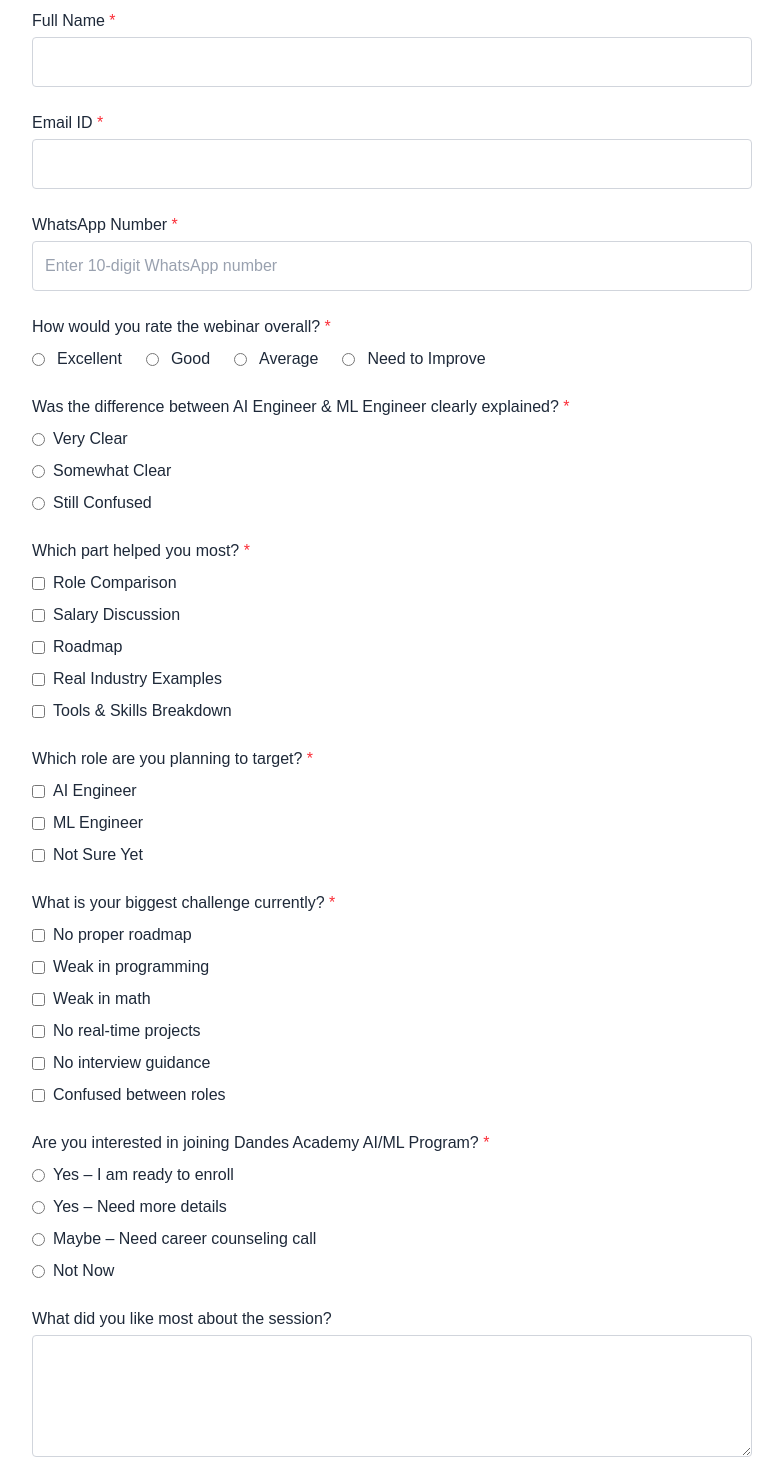
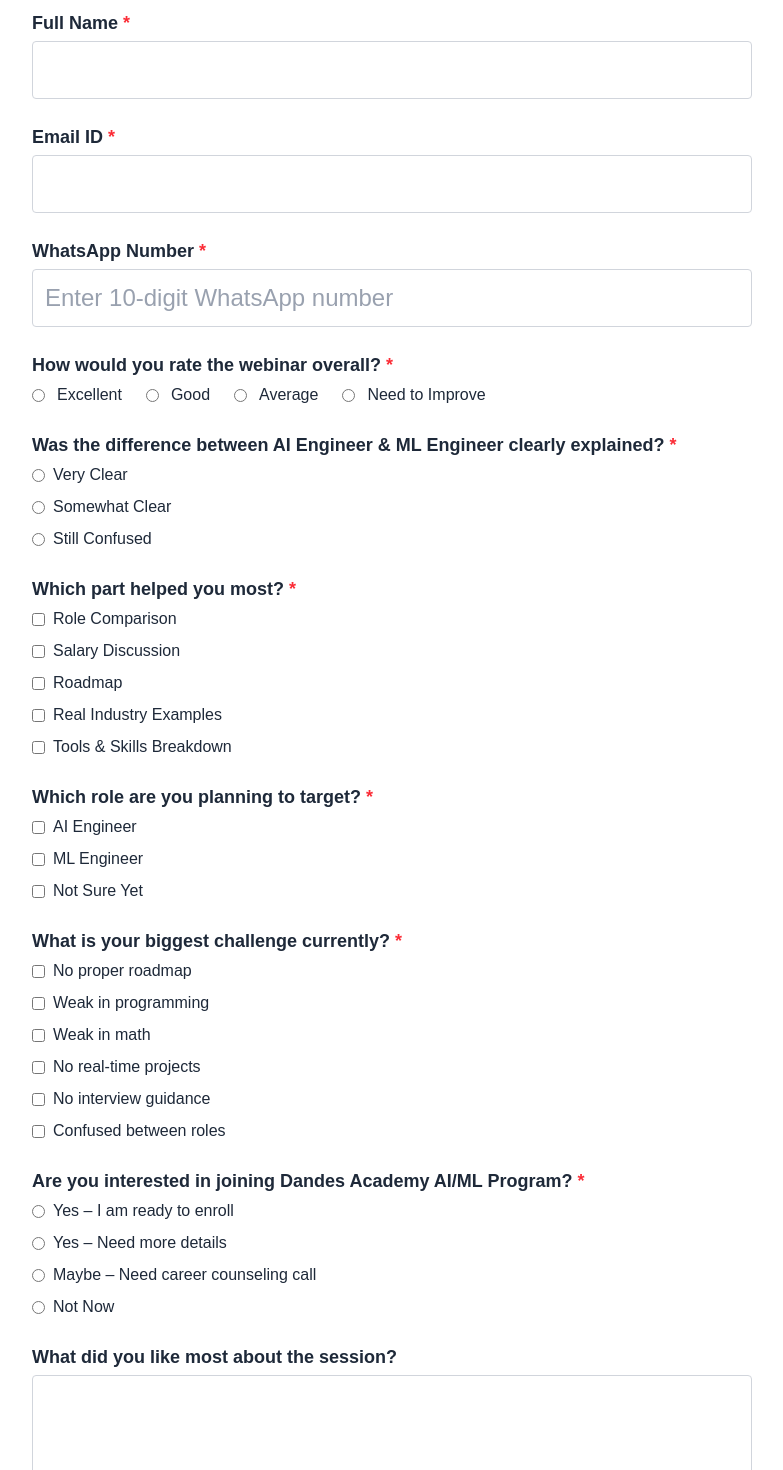
Before and after one commit to srinivas-dande/dandes-academy, a Next.js app: page /webinar-feedback in a window 1280 px wide. Shown: the part 260-1730 px from the top of the page, without its empty margins (248-1031 px from the left). Built offline with nearby package versions, Linux system fonts and the light colour scheme.

Commit message:
Webinar Feedbac Form Text Updated

```diff
--- a/src/app/webinar-feedback/WebinarFeedbackBody.jsx
+++ b/src/app/webinar-feedback/WebinarFeedbackBody.jsx
@@ -23,11 +23,11 @@ export default function WebinarFeedbackBody() {
       ) : (
         <div className="max-w-xl mx-auto text-center py-20">
           <h2 className="text-3xl font-bold text-green-600">
-            🎉 Successfully Registered!
+            🎉 Your FeedBack Form Successfully Submited!
           </h2>
           <p className="mt-3 text-gray-600">
             Thank you for your valuable feedback.
-            Our team will reach out to you if required.
+
           </p>
         </div>
       )}
--- a/src/app/webinar-feedback/feedback.jsx
+++ b/src/app/webinar-feedback/feedback.jsx
@@ -52,32 +52,34 @@ export default function FeedbackForm({ onSuccess }) {
     >
 
       <div>
-        <label className="block mb-1 font-medium text-gray-800">
+        <label className="block mb-1 text-lg font-semibold text-gray-800">
           Full Name <span className="text-red-500">*</span>
         </label>
+
         <input
           required
-          className="w-full border border-gray-300 p-3 rounded text-gray-900 placeholder-gray-400 focus:outline-none focus:ring-2 focus:ring-black"
+          className="w-full border border-gray-300 p-3 rounded text-2xl text-gray-900 placeholder-gray-400 focus:outline-none focus:ring-2 focus:ring-black"
           onChange={(e) => handleChange("fullName", e.target.value)}
         />
       </div>
 
 
+
       <div>
-        <label className="block mb-1 font-medium text-gray-800">
+        <label className="block mb-1 text-lg font-semibold text-gray-800">
           Email ID <span className="text-red-500">*</span>
         </label>
         <input
           type="email"
           required
-          className="w-full border border-gray-300 p-3 rounded text-gray-900 placeholder-gray-400 focus:outline-none focus:ring-2 focus:ring-black"
+          className="w-full border border-gray-300 p-3 rounded text-2xl text-gray-900 placeholder-gray-400 focus:outline-none focus:ring-2 focus:ring-black"
           onChange={(e) => handleChange("email", e.target.value)}
         />
       </div>
 
 
       <div>
-        <label className="block mb-1 font-medium text-gray-800">
+        <label className="block mb-1 text-lg font-semibold text-gray-800">
           WhatsApp Number <span className="text-red-500">*</span>
         </label>
 
@@ -88,7 +90,7 @@ export default function FeedbackForm({ onSuccess }) {
           pattern="[0-9]{10}"
           maxLength={10}
           placeholder="Enter 10-digit WhatsApp number"
-          className="w-full border border-gray-300 p-3 rounded text-gray-900 placeholder-gray-400 focus:outline-none focus:ring-2 focus:ring-black"
+          className="w-full border border-gray-300 p-3 rounded text-2xl text-gray-900 placeholder-gray-400 focus:outline-none focus:ring-2 focus:ring-black"
           onChange={(e) => handleChange("whatsappNumber", e.target.value)}
         />
       </div>
@@ -98,7 +100,7 @@ export default function FeedbackForm({ onSuccess }) {
 
 
       <div>
-        <label className="block mb-2 font-medium text-gray-800">
+        <label className="block mb-1 text-lg font-semibold text-gray-800">
           How would you rate the webinar overall? <span className="text-red-500">*</span>
         </label>
 
@@ -134,7 +136,7 @@ export default function FeedbackForm({ onSuccess }) {
 
 
       <div>
-        <label className="block mb-2 font-medium text-gray-800">
+        <label className="block mb-1 text-lg font-semibold text-gray-800">
           Was the difference between AI Engineer & ML Engineer clearly explained? <span className="text-red-500">*</span>
         </label>
         <div className="space-y-2">
@@ -154,7 +156,7 @@ export default function FeedbackForm({ onSuccess }) {
 
 
       <div>
-        <label className="block mb-2 font-medium text-gray-800">
+        <label className="block mb-1 text-lg font-semibold text-gray-800">
           Which part helped you most? <span className="text-red-500">*</span>
         </label>
         <div className="space-y-2">
@@ -179,7 +181,7 @@ export default function FeedbackForm({ onSuccess }) {
 
 
       <div>
-        <label className="block mb-2 font-medium text-gray-800">
+        <label className="block mb-1 text-lg font-semibold text-gray-800">
           Which role are you planning to target? <span className="text-red-500">*</span>
         </label>
         <div className="space-y-2">
@@ -198,7 +200,7 @@ export default function FeedbackForm({ onSuccess }) {
 
 
       <div>
-        <label className="block mb-2 font-medium text-gray-800">
+        <label className="block mb-1 text-lg font-semibold text-gray-800">
           What is your biggest challenge currently? <span className="text-red-500">*</span>
         </label>
         <div className="space-y-2">
@@ -224,7 +226,7 @@ export default function FeedbackForm({ onSuccess }) {
 
 
       <div>
-        <label className="block mb-2 font-medium text-gray-800">
+        <label className="block mb-1 text-lg font-semibold text-gray-800">
           Are you interested in joining Dandes Academy AI/ML Program? <span className="text-red-500">*</span>
         </label>
         <div className="space-y-2">
@@ -249,11 +251,11 @@ export default function FeedbackForm({ onSuccess }) {
 
 
       <div>
-        <label className="block mb-1 font-medium text-gray-800">
+        <label className="block mb-1 text-lg font-semibold text-gray-800">
           What did you like most about the session?
         </label>
         <textarea
-          className="w-full border border-gray-300 p-3 rounded text-gray-900 placeholder-gray-400 focus:outline-none focus:ring-2 focus:ring-black"
+          className="w-full border border-gray-300 p-3 rounded text-2xl text-gray-900 placeholder-gray-400 focus:outline-none focus:ring-2 focus:ring-black"
           rows={4}
           onChange={(e) =>
             handleChange("sessionFeedback", e.target.value)
@@ -263,7 +265,7 @@ export default function FeedbackForm({ onSuccess }) {
 
       <button
         type="submit"
-        className="w-full bg-black text-white py-3 rounded font-semibold hover:bg-gray-900 transition"
+        className="w-full  text-white py-3 rounded font-semibold bg-[#AD1612] transition"
       >
         Submit Feedback
       </button>
```
